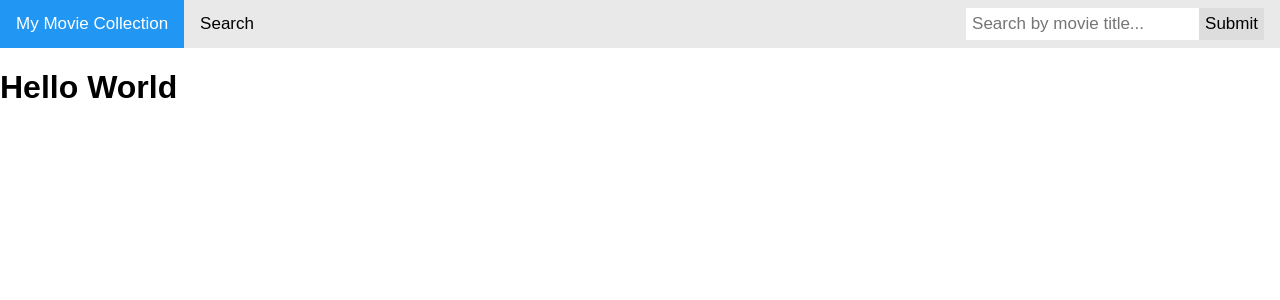
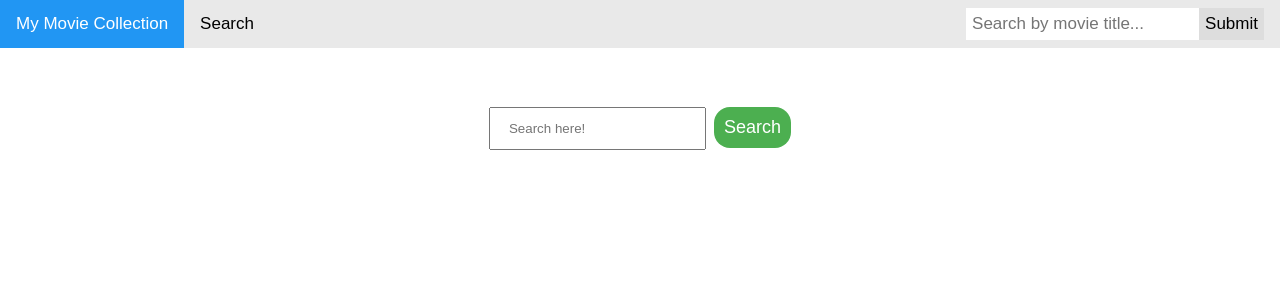
Before and after one commit to MiroslavIvanovCommits/Movie-library, a React (Create React App) app in the folder my-app/: page /search in a window 1280 px wide. Shown: the top 300 px of the page. Built offline with nearby package versions, Linux system fonts and the light colour scheme.

Commit message:
Add search box in Search

```diff
--- a/my-app/src/components/Home/Home.js
+++ b/my-app/src/components/Home/Home.js
@@ -2,6 +2,7 @@ import "./Home.css";
 
 const Home = () => {
     return (
+        <>
         <section className="hero">
             <div className="hero-content">
                 <h1 className="hero-title">Discover your favourite movies</h1>
@@ -10,6 +11,12 @@ const Home = () => {
                 </button>
             </div>
         </section>
+
+        <section className="favourites">
+        <h1>Your Favourites</h1>
+
+        </section>
+        </>
     );
 }
 
--- a/my-app/src/components/Search/Search.css
+++ b/my-app/src/components/Search/Search.css
@@ -0,0 +1,26 @@
+  .search-box {
+      height: 20vh;
+      display: flex;
+      justify-content: center;
+      align-items: center;
+      font-family: 'Lato' !important;
+  }
+
+  .search {
+      padding: 12px 18px;
+      margin-right: 8px;
+  }
+
+  .submit {
+    background-color: #4CAF50;
+    border: none;
+    font-size: 18px;
+    color: #FFFFFF;
+    padding: 10px;
+    border-radius: 16px;
+    text-align: center;
+    transition-duration: 0.4s;
+    text-decoration: none;
+    overflow: hidden;
+    cursor: pointer;
+  }
--- a/my-app/src/components/Search/Search.js
+++ b/my-app/src/components/Search/Search.js
@@ -2,7 +2,12 @@ import "./Search.css";
 
 const Search = () => {
     return (
-        <h1>Hello World</h1>
+        <div className="search-box">
+            <form action="/form/submit" method="GET">
+                <input type="text" name="text" className="search" placeholder="Search here!" />
+                <input type="submit" name="submit" className="submit" value="Search" />
+            </form>
+        </div>
     );
 }
 
```
